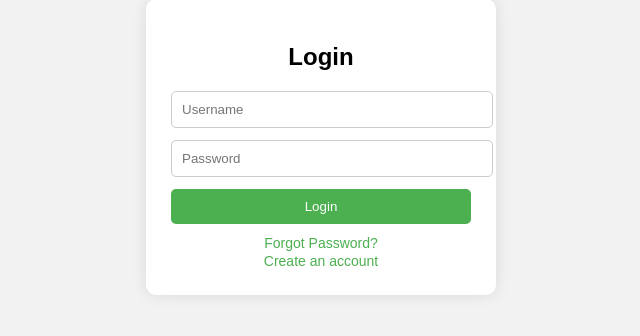
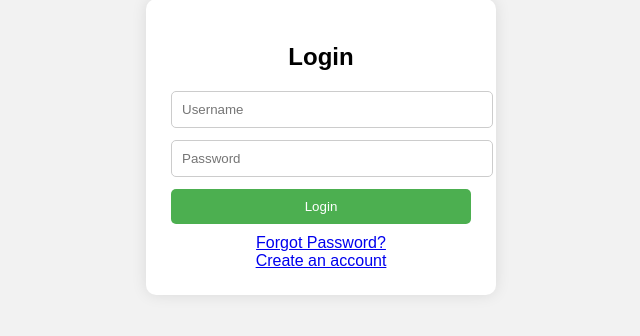
Before and after one commit to Mreow8/Sia-project, a Django app: template core/templates/dirimoedit.html in a window 1280 px wide. Shown: the part 253-589 px from the top of the page, without its empty margins (319-959 px from the left). Run offline with Django 5.2, Linux system fonts and the light colour scheme; the template is opened without the code that fills it, so the values that code supplies are empty; parts of the project's set-up code (start-up, migrations or seed data) failed here and were passed over.

Commit message:
added nani oy

```diff
--- a/core/templates/dirimoedit.html
+++ b/core/templates/dirimoedit.html
@@ -55,11 +55,7 @@
             margin-top: 10px;
         }
 
-        .link a {
-            text-decoration: none;
-            color: #4CAF50;
-            font-size: 14px;
-        }
+
     </style>
 </head>
 <body>
```
